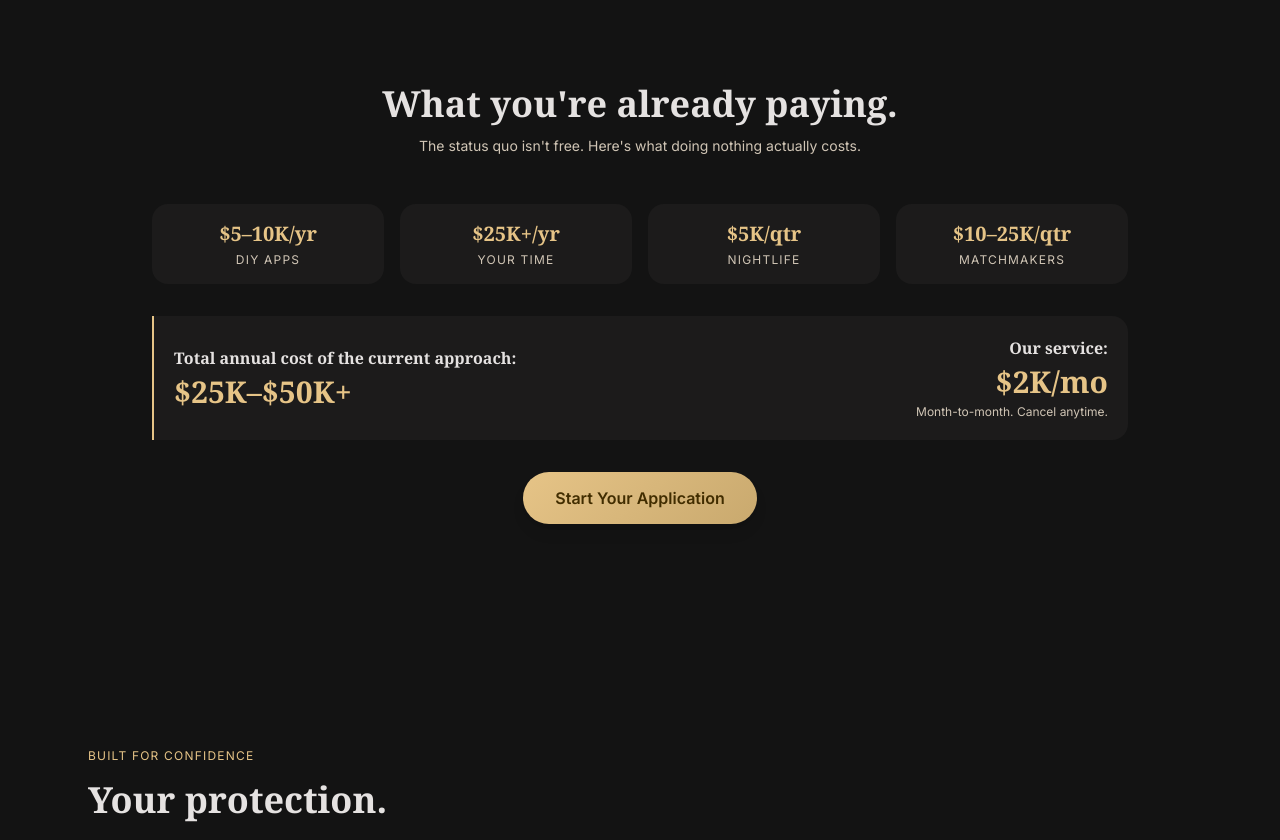
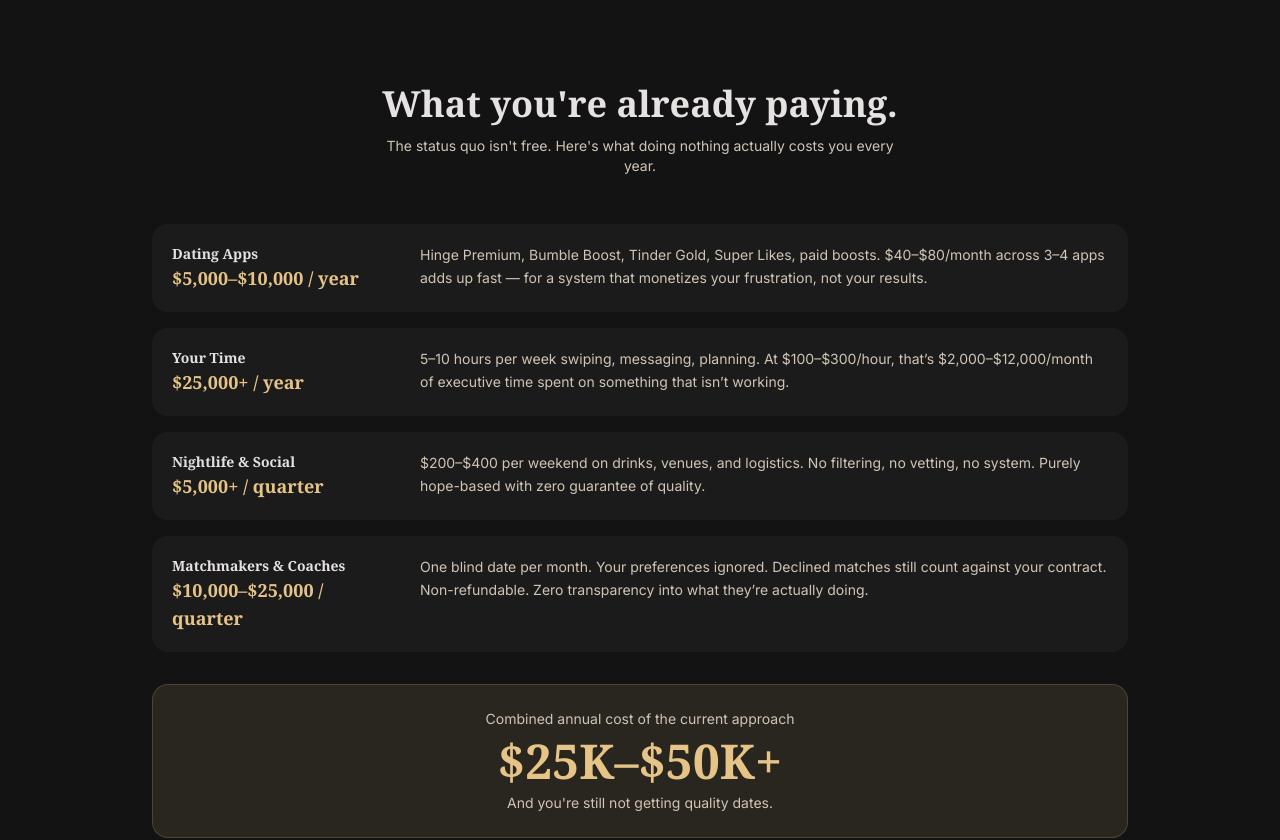
Before and after one commit to ryanangel6987-pixel/Matchmaking, a Next.js app: page / in a window 1280 px wide. Shown: the part 7120-7960 px from the top of the page. Built offline with nearby package versions, Linux system fonts and the light colour scheme; no server answers.

Commit message:
fix: remove our pricing, add detailed cost breakdowns with math

```diff
--- a/components/landing/landing-page.tsx
+++ b/components/landing/landing-page.tsx
@@ -292,32 +292,29 @@ export function LandingPage() {
       <section id="pricing" className="py-20 md:py-28">
         <div className="max-w-5xl mx-auto px-6">
           <h2 className="font-heading text-3xl md:text-4xl font-bold text-center">What you&apos;re already paying.</h2>
-          <p className="text-on-surface-variant text-sm text-center mt-3 max-w-lg mx-auto">The status quo isn&apos;t free. Here&apos;s what doing nothing actually costs.</p>
+          <p className="text-on-surface-variant text-sm text-center mt-3 max-w-lg mx-auto">The status quo isn&apos;t free. Here&apos;s what doing nothing actually costs you every year.</p>
 
-          <div className="grid grid-cols-2 md:grid-cols-4 gap-4 mt-12">
+          <div className="space-y-4 mt-12">
             {[
-              { label: "DIY Apps", cost: "$5\u201310K/yr" },
-              { label: "Your Time", cost: "$25K+/yr" },
-              { label: "Nightlife", cost: "$5K/qtr" },
-              { label: "Matchmakers", cost: "$10\u201325K/qtr" },
+              { label: "Dating Apps", cost: "$5,000\u2013$10,000 / year", text: "Hinge Premium, Bumble Boost, Tinder Gold, Super Likes, paid boosts. $40\u2013$80/month across 3\u20134 apps adds up fast \u2014 for a system that monetizes your frustration, not your results." },
+              { label: "Your Time", cost: "$25,000+ / year", text: "5\u201310 hours per week swiping, messaging, planning. At $100\u2013$300/hour, that\u2019s $2,000\u2013$12,000/month of executive time spent on something that isn\u2019t working." },
+              { label: "Nightlife & Social", cost: "$5,000+ / quarter", text: "$200\u2013$400 per weekend on drinks, venues, and logistics. No filtering, no vetting, no system. Purely hope-based with zero guarantee of quality." },
+              { label: "Matchmakers & Coaches", cost: "$10,000\u2013$25,000 / quarter", text: "One blind date per month. Your preferences ignored. Declined matches still count against your contract. Non-refundable. Zero transparency into what they\u2019re actually doing." },
             ].map((c) => (
-              <div key={c.label} className="bg-surface-container-low p-4 rounded-2xl text-center">
-                <p className="font-heading text-xl font-bold text-gold">{c.cost}</p>
-                <p className="text-on-surface-variant text-xs uppercase tracking-widest mt-1">{c.label}</p>
+              <div key={c.label} className="bg-surface-container-low p-5 rounded-2xl flex flex-col sm:flex-row sm:items-start gap-3 sm:gap-6">
+                <div className="sm:w-56 shrink-0">
+                  <p className="text-on-surface font-heading font-semibold text-sm">{c.label}</p>
+                  <p className="text-gold font-heading text-lg font-bold">{c.cost}</p>
+                </div>
+                <p className="text-on-surface-variant text-sm leading-relaxed flex-1">{c.text}</p>
               </div>
             ))}
           </div>
 
-          <div className="bg-surface-container-low border-l-2 border-gold rounded-r-2xl p-5 mt-8 flex flex-col sm:flex-row items-center justify-between gap-4">
-            <div>
-              <p className="text-on-surface font-heading font-semibold">Total annual cost of the current approach:</p>
-              <p className="text-gold font-heading text-3xl font-bold mt-1">$25K&ndash;$50K+</p>
-            </div>
-            <div className="text-right">
-              <p className="text-on-surface font-heading font-semibold">Our service:</p>
-              <p className="text-gold font-heading text-3xl font-bold mt-1">$2K/mo</p>
-              <p className="text-on-surface-variant text-xs mt-1">Month-to-month. Cancel anytime.</p>
-            </div>
+          <div className="bg-gold/10 border border-gold/20 rounded-2xl p-6 mt-8 text-center">
+            <p className="text-on-surface-variant text-sm">Combined annual cost of the current approach</p>
+            <p className="text-gold font-heading text-4xl md:text-5xl font-bold mt-2">$25K&ndash;$50K+</p>
+            <p className="text-on-surface-variant text-sm mt-2">And you&apos;re still not getting quality dates.</p>
           </div>
 
           <div className="text-center mt-8">
```
